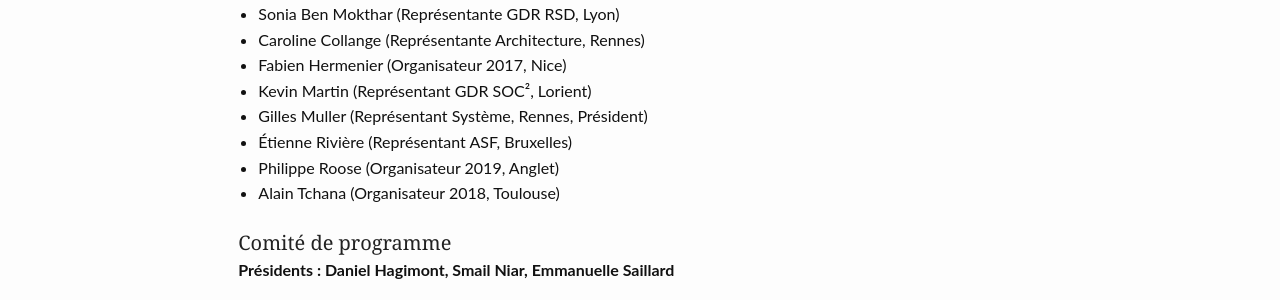
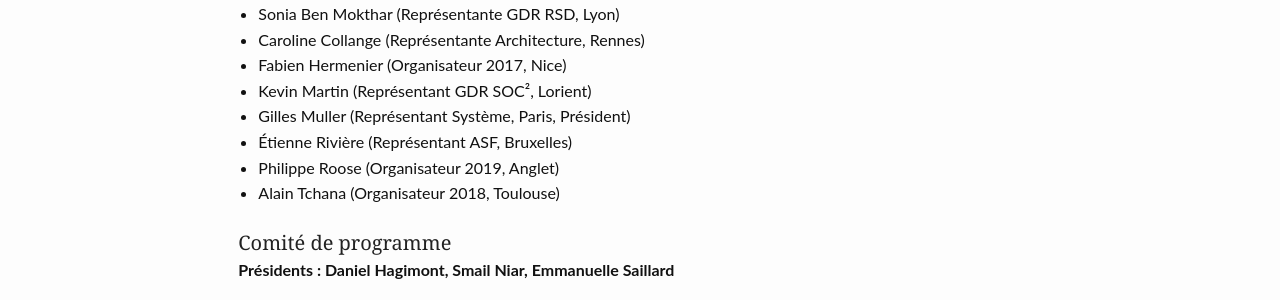
Before and after one commit to compas-conference/2021, a Jekyll site: the page built from comites/index.md, in a window 1280 px wide. Shown: the part 686-986 px from the top of the page. Built offline with Jekyll 4.4.1, drawn with Linux system fonts in a browser that asks for light colours.

Commit message:
Rennes->Paris

```diff
--- a/comites/index.md
+++ b/comites/index.md
@@ -22,7 +22,7 @@
  + Caroline Collange (Représentante Architecture, Rennes)
  + Fabien Hermenier (Organisateur 2017, Nice)
  + Kevin Martin (Représentant GDR SOC², Lorient)
- + Gilles Muller (Représentant Système, Rennes, Président)
+ + Gilles Muller (Représentant Système, Paris, Président)
  + Étienne Rivière (Représentant ASF, Bruxelles)
  + Philippe Roose (Organisateur 2019, Anglet)
  + Alain Tchana (Organisateur 2018, Toulouse)
```
